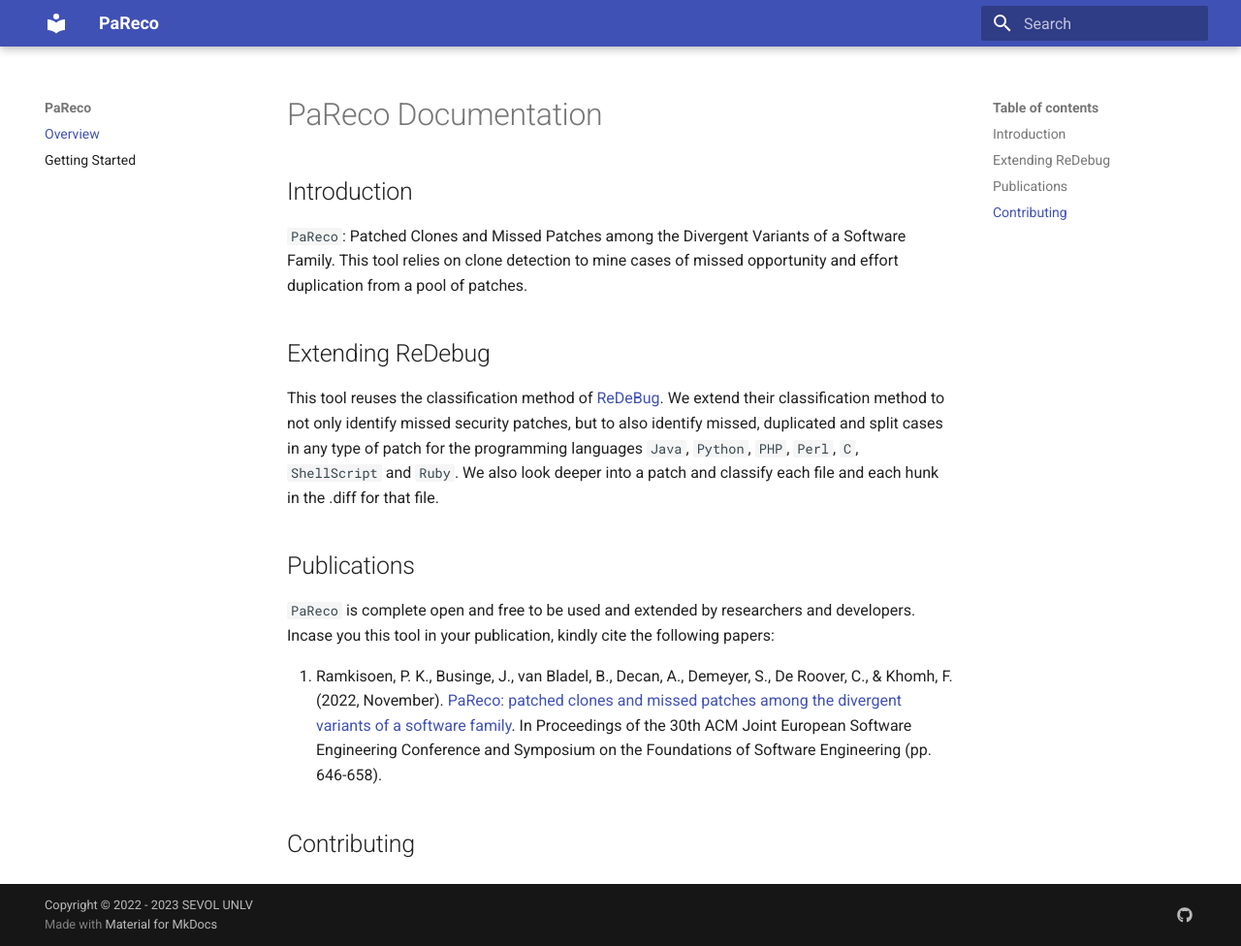
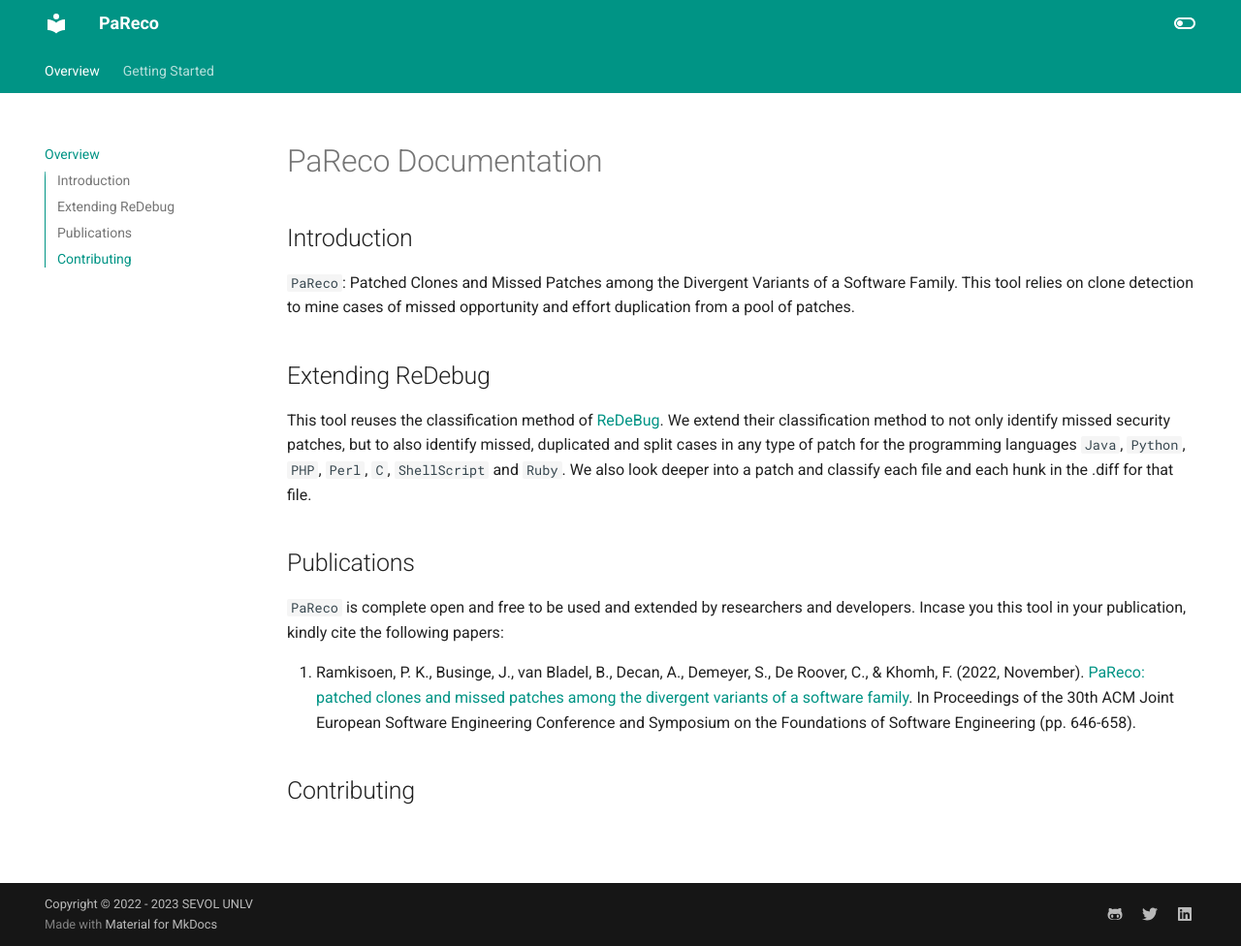
Before and after one commit to unlv-evol/PaReco, an MkDocs documentation site: the page built from docs/index.md, in a window 1280 px wide and 976 px high. Shown: the whole window at 97% size. Built offline with MkDocs 1.6.1 and Material for MkDocs 9.7.7, drawn with Linux system fonts in a browser that asks for light colours.

Commit message:
ft: improve docs

```diff
--- a/mkdocs.yml
+++ b/mkdocs.yml
@@ -4,13 +4,42 @@
 copyright: Copyright &copy; 2022 - 2023 SEVOL UNLV
 theme:
   name: material
-# extra:
-#   copyright: Copyright &copy; 2016 - 2020 Martin Donath
+  features:
+    - navigation.tabs
+    - navigation.sections
+    - toc.integrate
+    - navigation.top
+    - search.suggest
+    - search.highlight
+    - content.tabs.link
+    - content.code.annotation
+    - content.code.copy
+  language: en
+  palette:
+    - scheme: default
+      toggle:
+        icon: material/toggle-switch-off-outline
+        name: Switch to dark mode
+      primary: teal
+      accent: purple
+    - scheme: slate
+      toggle:
+        icon: material/toggle-switch
+        name: Switch to light mode
+      primary: teal
+      accent: lime
+
+plugins:
+  - social
+
+extra:
+  social:
+    - icon: fontawesome/brands/github-alt
+      link: https://github.com/unlv-evol/PaReco
+    - icon: fontawesome/brands/twitter
+      link: https://twitter.com/unlv-evol
+    - icon: fontawesome/brands/linkedin
+      link: https://www.linkedin.com/in/unlv-evol
 nav:
     - Overview: index.md
     - Getting Started: about.md
-extra:
-  social:
-    - icon: fontawesome/brands/github
-      link: https://github.com/unlv-evol/PaReco
-      name: GitHub
```
